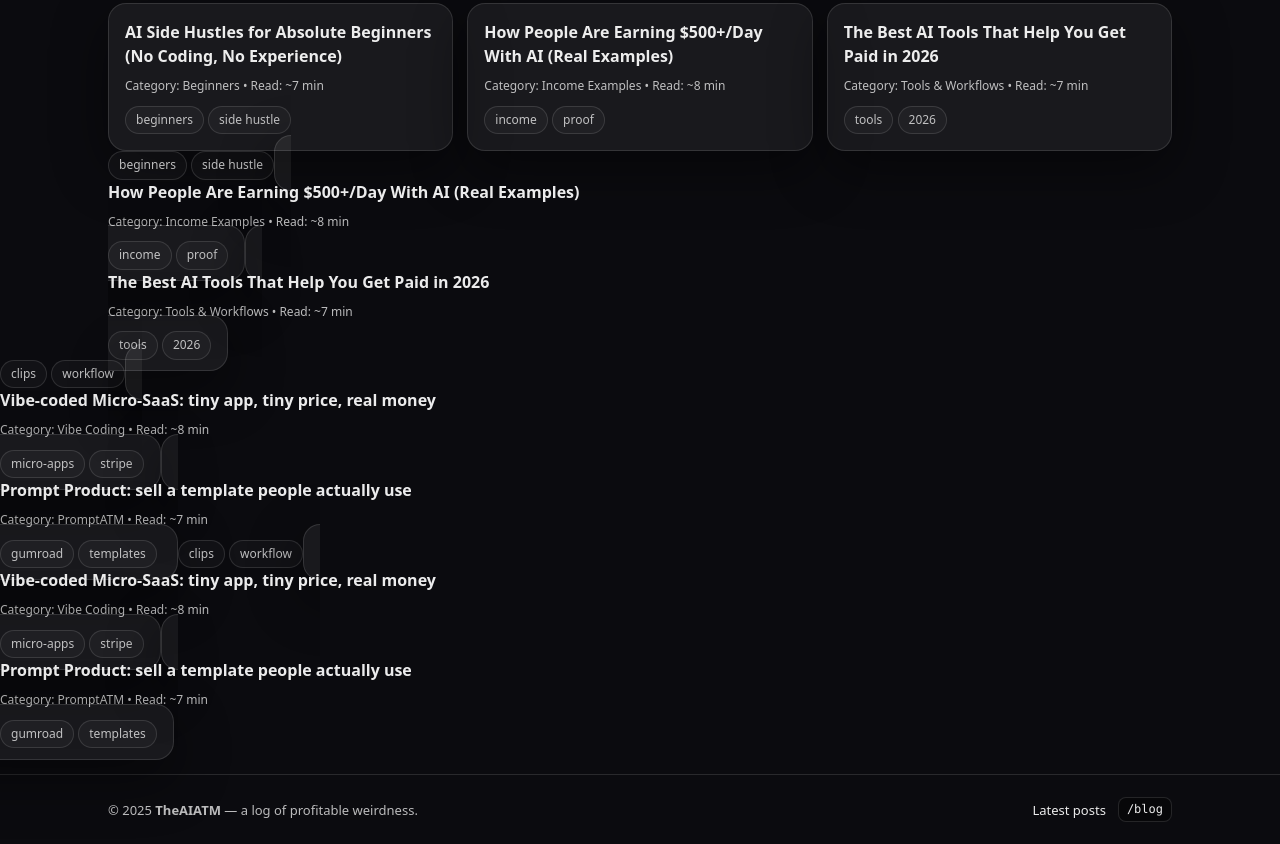
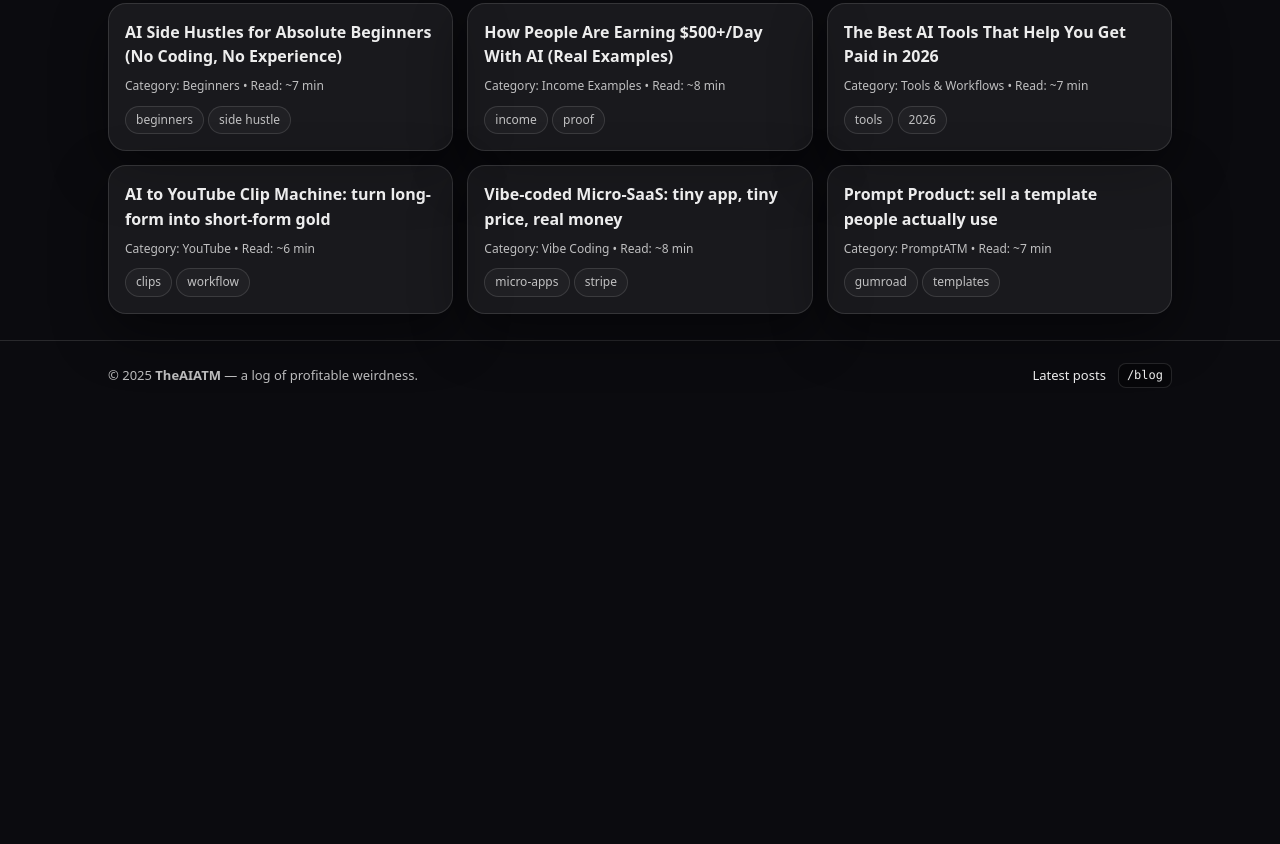
Before and after one commit to mrlilholt/theaiatm, a plain HTML site: page index.html in a window 1280 px wide. Shown: the part 900-1744 px from the top of the page. After the commit the page ends 1310 px from the top, so only its background shows below. Drawn offline with Linux system fonts and the light colour scheme.

Commit message:
Fix homepage layout issues in bottom section
- Cleaned up broken HTML structure in 'Latest drops' section
- Removed duplicate post entries
- Fixed unclosed tags that were causing layout rendering issues

```diff
--- a/index.html
+++ b/index.html
@@ -120,32 +120,18 @@
         <div class="meta">Category: Tools &amp; Workflows • Read: ~7 min</div>
         <span class="tag">tools</span> <span class="tag">2026</span>
       </a>
-</div>
-        <span class="tag">beginners</span> <span class="tag">side hustle</span>
-      </a>
 
-      <a class="card post-card" href="./blog/how-people-are-earning-500-day-with-ai-real-examples.html">
-        <h3>How People Are Earning $500+/Day With AI (Real Examples)</h3>
-        <div class="meta">Category: Income Examples • Read: ~8 min</div>
-        <span class="tag">income</span> <span class="tag">proof</span>
-      </a>
-
-      <a class="card post-card" href="./blog/the-best-ai-tools-that-help-you-get-paid-in-2026.html">
-        <h3>The Best AI Tools That Help You Get Paid in 2026</h3>
-        <div class="meta">Category: Tools &amp; Workflows • Read: ~7 min</div>
-        <span class="tag">tools</span> <span class="tag">2026</span>
-      </a>
-</div>
+      <a class="card post-card" href="./blog/ai-to-youtube-clip-machine.html">
+        <h3>AI to YouTube Clip Machine: turn long-form into short-form gold</h3>
+        <div class="meta">Category: YouTube • Read: ~6 min</div>
         <span class="tag">clips</span> <span class="tag">workflow</span>
       </a>
-
 
       <a class="card post-card" href="./blog/vibe-coded-micro-saas.html">
         <h3>Vibe-coded Micro‑SaaS: tiny app, tiny price, real money</h3>
         <div class="meta">Category: Vibe Coding • Read: ~8 min</div>
         <span class="tag">micro-apps</span> <span class="tag">stripe</span>
       </a>
-
 
       <a class="card post-card" href="./blog/prompt-product-template.html">
         <h3>Prompt Product: sell a template people actually use</h3>
@@ -154,22 +140,8 @@
       </a>
 
     </div>
-        <span class="tag">clips</span> <span class="tag">workflow</span>
-      </a>
-      <a class="card post-card" href="./blog/vibe-coded-micro-saas.html">
-        <h3>Vibe-coded Micro‑SaaS: tiny app, tiny price, real money</h3>
-        <div class="meta">Category: Vibe Coding • Read: ~8 min</div>
-        <span class="tag">micro‑apps</span> <span class="tag">stripe</span>
-      </a>
-      <a class="card post-card" href="./blog/prompt-product-template.html">
-        <h3>Prompt Product: sell a template people actually use</h3>
-        <div class="meta">Category: PromptATM • Read: ~7 min</div>
-        <span class="tag">gumroad</span> <span class="tag">templates</span>
-      </a>
-    </div>
   </div>
 </section>
-
 
   <footer class="footer">
     <div class="container">
```
